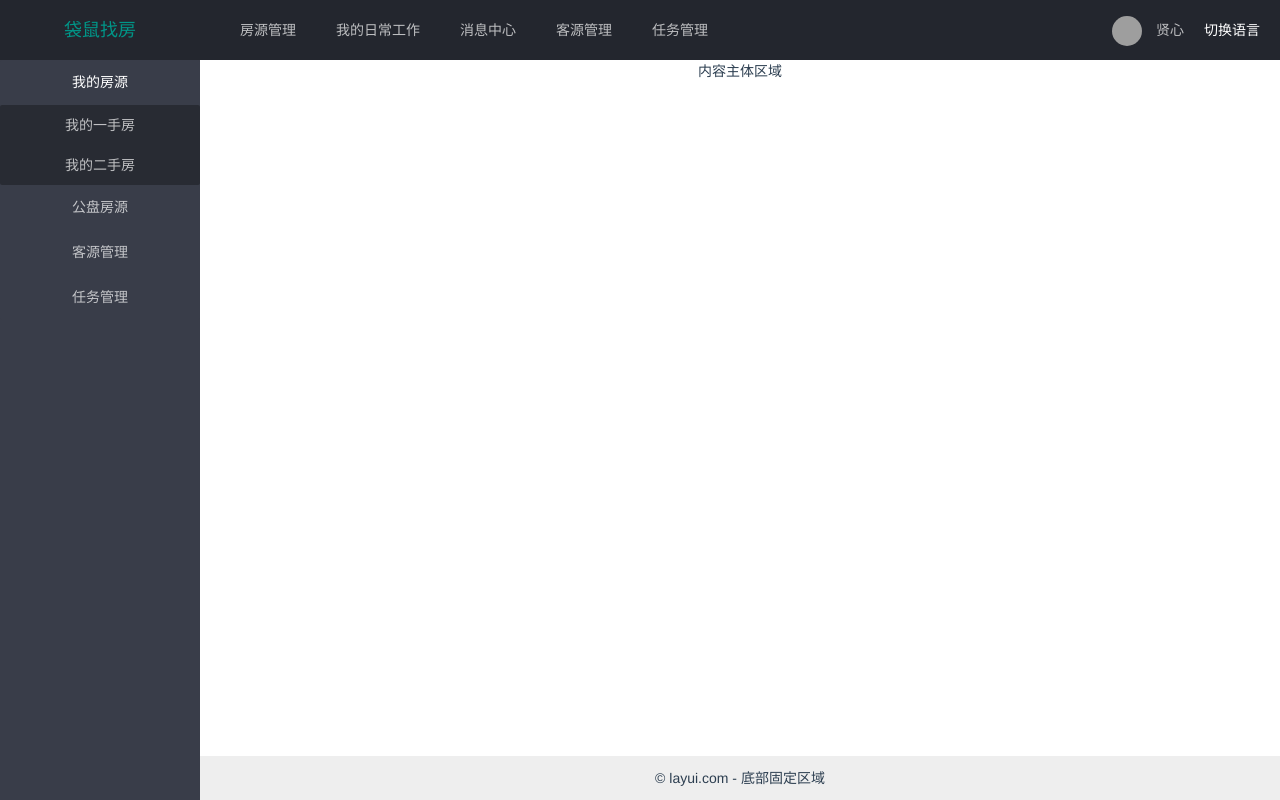
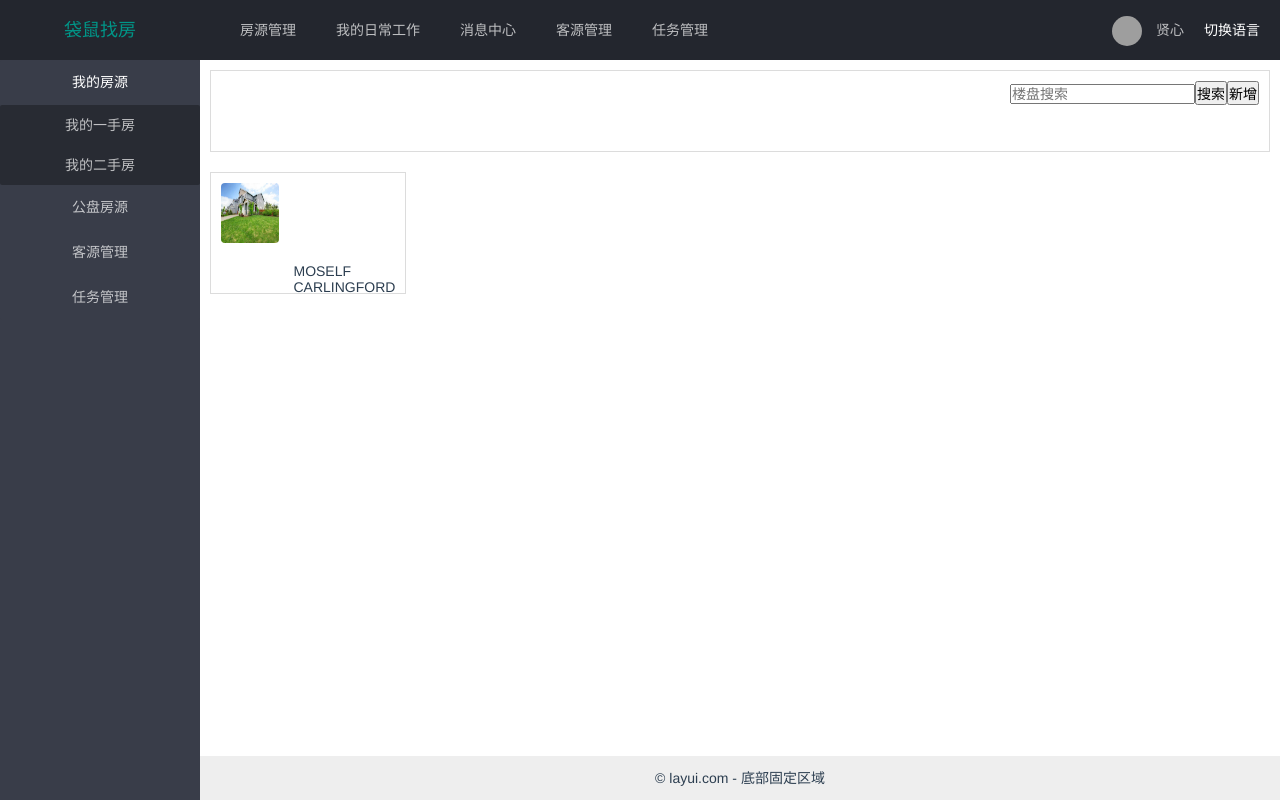
Before and after one commit to z618-dev/house, a Vue app: page /#/Home in a window 1280 px wide. Built offline with nearby package versions, Linux system fonts and the light colour scheme; grey boxes are pictures that could not be loaded.

Commit message:
房源列表，测试

```diff
--- a/src/Vuei18n/language-en.js
+++ b/src/Vuei18n/language-en.js
@@ -10,5 +10,10 @@ export const lang ={
   myhouse:'MyHouse',
   myfirsthouse:'MyFirstHouse',
   mysecondhouse:'MySecondHouse',
-  public:'PublicHouse'
+  public:'PublicHouse',
+  publicfirsthouse:'PublicFirstHouse',
+  publicsecondhouse:'PublicSecondHouse',
+  mycustomer:'CustomerMangement',
+  mycustomers:'Mycustomers',
+  mytask:'TaskMangement'
 }
--- a/src/Vuei18n/language-zh.js
+++ b/src/Vuei18n/language-zh.js
@@ -10,5 +10,10 @@ export const lang ={
   myhouse:'我的房源',
   myfirsthouse:'我的一手房',
   mysecondhouse:'我的二手房',
-  public:'公盘房源'
+  public:'公盘房源',
+  publicfirsthouse:'一手房',
+  publicsecondhouse:'二手房',
+  mycustomer:'客源管理',
+  mycustomers:'我的客源',
+  mytask:'任务管理'
 }
--- a/src/components/Home.vue
+++ b/src/components/Home.vue
@@ -13,14 +13,6 @@
           <li class="layui-nav-item"><a href="">{{ $t("lang.information") }}</a></li>
           <li class="layui-nav-item"><a href="">{{ $t("lang.customer") }}</a></li>
           <li class="layui-nav-item"><a href="">{{ $t("lang.task") }}</a></li>
-          <!-- <li class="layui-nav-item">
-            <a href="javascript:;">其它系统</a>
-            <dl class="layui-nav-child">
-              <dd><a href="">跟进报告</a></dd>
-              <dd><a href="">咨询</a></dd>
-              <dd><a href="">预约</a></dd>
-            </dl>
-          </li> -->
         </ul>
         <ul class="layui-nav layui-layout-right">
           <li class="layui-nav-item">
@@ -50,19 +42,42 @@
             <li class="layui-nav-item">
               <a href="javascript:;">{{ $t("lang.public") }}</a>
               <dl class="layui-nav-child">
-                <dd><a href="javascript:;">一手房</a></dd>
-                <dd><a href="javascript:;">二手房</a></dd>
+                <dd><a href="javascript:;">{{ $t("lang.publicfirsthouse") }}</a></dd>
+                <dd><a href="javascript:;">{{ $t("lang.publicsecondhouse") }}</a></dd>
               </dl>
             </li>
-            <li class="layui-nav-item"><a href="">客源管理</a></li>
-            <li class="layui-nav-item"><a href="">任务管理</a></li>
+            <li class="layui-nav-item">
+              <a href="javascript:;">{{ $t("lang.mycustomer") }}</a>
+              <dl class="layui-nav-child">
+                <dd><a href="javascript:;">{{ $t("lang.mycustomers") }}</a></dd>
+              </dl>
+            </li>
+            <li class="layui-nav-item"><a href="">{{ $t("lang.mytask") }}</a></li>
           </ul>
         </div>
       </div>
 
       <div class="layui-body">
         <!-- 内容主体区域 -->
-        <div>内容主体区域</div>
+        <div class="search-box">
+          <input placeholder="楼盘搜索" />
+          <button type="perimary">搜索</button>
+          <button class="add" type="perimary">新增</button>
+        </div>
+        <div class="box">
+          <div class="item">
+            <img class="item-img" src="../assets/image/1.jpg" />
+            <div class="item-right">
+              <div>MOSELF</div>
+              <div>CARLINGFORD</div>
+            </div>
+            <div class="item-num">
+              <div>访问总数：</div>
+              <div>剩余房数：</div>
+            </div>
+          </div>
+
+        </div>
       </div>
 
       <div class="layui-footer">© layui.com - 底部固定区域</div>
@@ -107,4 +122,40 @@ export default {
 .c-change{
   cursor: pointer;
 }
+.search-box{
+  text-align: right;
+  flex: 1;
+  margin: 10px;
+  padding: 10px;
+  height: 60px;
+  border: 1px solid gainsboro;
+}
+.box{
+  display: flex;
+  justify-content: space-between; /* 横向中间自动空间 */
+  flex-wrap: wrap;
+}
+.item{
+  width: 18%;
+  height: 120px;
+  border: 1px solid gainsboro;
+  margin: 10px;
+}
+.item-img{
+  width: 30%;
+  height: 60px;
+  margin: 10px;
+  border-radius: 4px;
+  float: left;
+}
+.item-right{
+  text-align: left;
+  margin: 10px;
+  float: right;
+}
+.item-num{
+  float: left;
+  margin-top:80px;
+  margin-left: -100px;
+}
 </style>
--- a/src/components/login/login.vue
+++ b/src/components/login/login.vue
@@ -26,7 +26,14 @@ export default {
   },
   methods: {
     handleLogin () {
+      let _this=this
+      if(this.form.name===''||this.form.password===''){
+        alert('账户或密码不能为空')
+      }else{
+
+      }
       console.log(123)
+
       this.$router.push({ path: '/Home' })
     }
   }
```
Also changed, not shown: src/assets/image/1.jpg (added).
